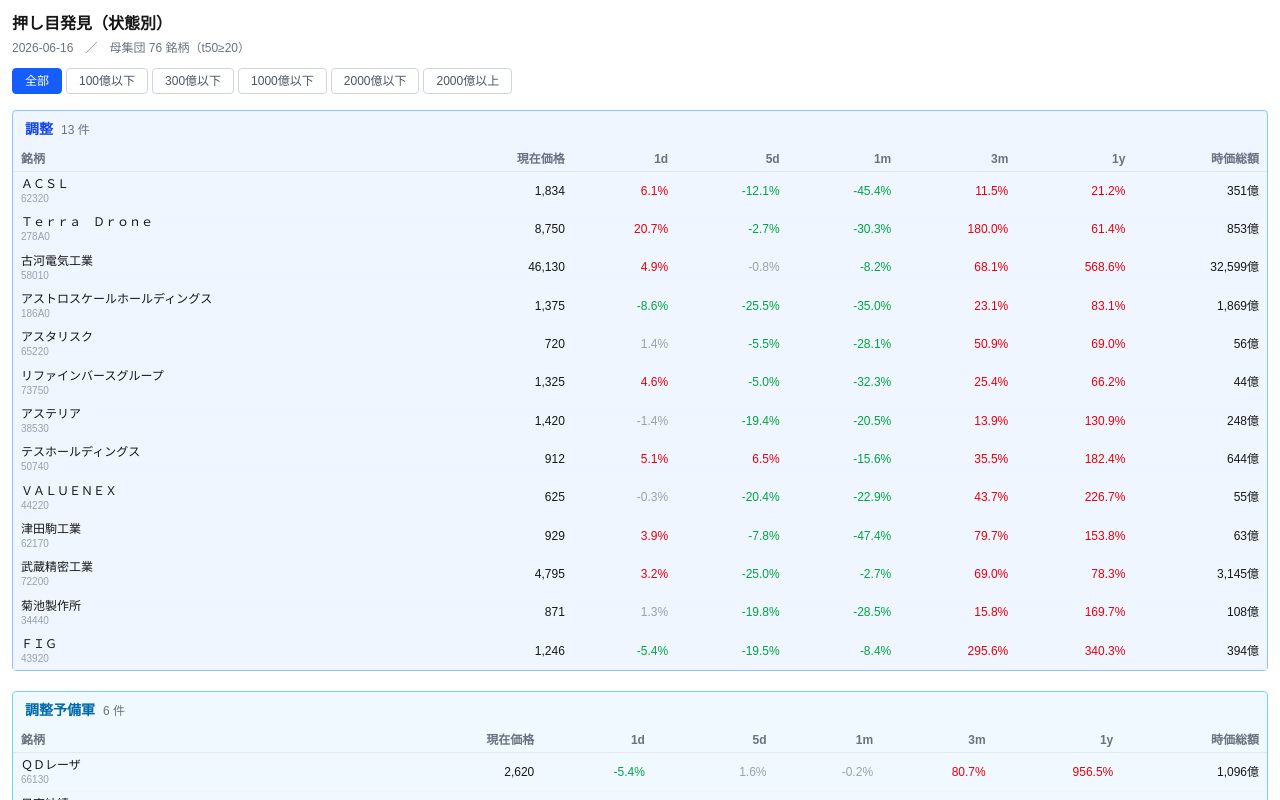
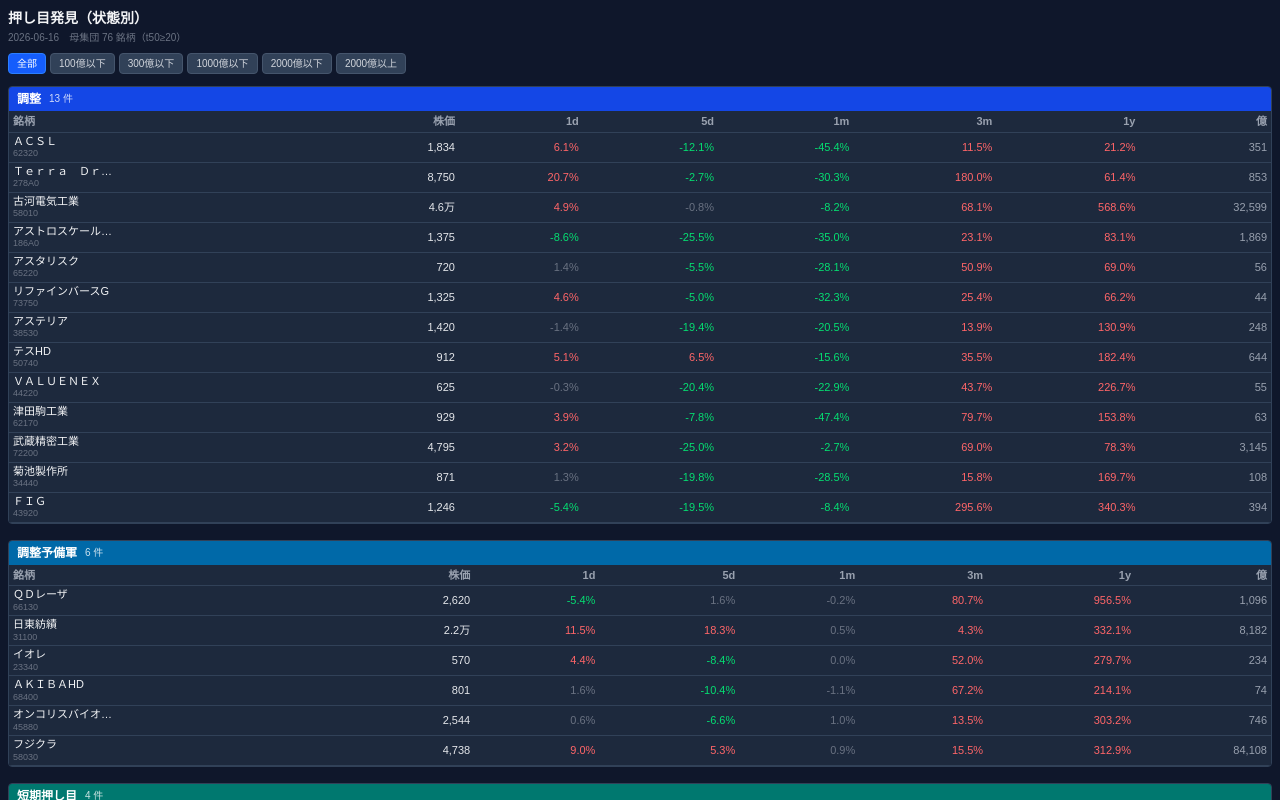
Before and after one commit to biriyani0141/turnover-detector, a Next.js app in the folder web/: page /pullback in a window 1280 px wide. Shown: the top 800 px of the page. Built offline with nearby package versions, Linux system fonts and the light colour scheme.

Commit message:
style: 押し目③画面をダーク・高密度UIに改善（全列表示・銘柄名短縮）

```diff
--- a/web/src/app/pullback/page.tsx
+++ b/web/src/app/pullback/page.tsx
@@ -1,7 +1,7 @@
 "use client";
 import { useEffect, useState, useMemo } from "react";
 
-// ─── 定数 ────────────────────────────────────────────────────────────────────
+// ─── 定数（判定ロジック・変更禁止） ───────────────────────────────────────────
 const NEUTRAL_PCT = 2.0;
 const MIN_TURNOVER_50 = 20;
 
@@ -51,21 +51,19 @@ function applyCapFilter(row: Row, cap: CapFilter): boolean {
   return true;
 }
 
-// ─── 状態セクション設定 ──────────────────────────────────────────────────────
+// ─── 状態セクション設定（ダーク用） ───────────────────────────────────────────
 const STATE_CONFIG: {
   label: StateLabel;
-  headerColor: string;
-  borderColor: string;
-  bgColor: string;
+  headerBg: string;
 }[] = [
-  { label: "調整",      headerColor: "text-blue-700",    borderColor: "border-blue-300",    bgColor: "bg-blue-50"    },
-  { label: "調整予備軍", headerColor: "text-sky-700",     borderColor: "border-sky-300",     bgColor: "bg-sky-50"     },
-  { label: "短期押し目", headerColor: "text-teal-700",    borderColor: "border-teal-300",    bgColor: "bg-teal-50"    },
-  { label: "加速中",    headerColor: "text-emerald-700", borderColor: "border-emerald-300", bgColor: "bg-emerald-50" },
-  { label: "失速",      headerColor: "text-red-700",     borderColor: "border-red-300",     bgColor: "bg-red-50"     },
+  { label: "調整",      headerBg: "bg-blue-700"    },
+  { label: "調整予備軍", headerBg: "bg-sky-700"     },
+  { label: "短期押し目", headerBg: "bg-teal-700"    },
+  { label: "加速中",    headerBg: "bg-emerald-700" },
+  { label: "失速",      headerBg: "bg-red-700"     },
 ];
 
-// ─── 状態判定ロジック ─────────────────────────────────────────────────────────
+// ─── 状態判定ロジック（変更禁止） ─────────────────────────────────────────────
 function tri(v: number | null): "+" | "0" | "-" | null {
   if (v === null || v === undefined) return null;
   if (v >= NEUTRAL_PCT)  return "+";
@@ -81,11 +79,11 @@ function classify(r: Row): StateLabel {
 
   if (s1y === null || s3m === null || s1m === null || s5d === null) return "対象外";
 
-  if (s1y === "+" && s3m === "+" && s1m === "-")                              return "調整";
-  if (s1y === "+" && s3m === "+" && s1m === "0")                              return "調整予備軍";
-  if (s1y === "+" && s3m === "+" && s1m === "+" && s5d === "-")               return "短期押し目";
+  if (s1y === "+" && s3m === "+" && s1m === "-")                               return "調整";
+  if (s1y === "+" && s3m === "+" && s1m === "0")                               return "調整予備軍";
+  if (s1y === "+" && s3m === "+" && s1m === "+" && s5d === "-")                return "短期押し目";
   if (s1y === "+" && s3m === "+" && s1m === "+" && (s5d === "+" || s5d === "0")) return "加速中";
-  if (s1y === "+" && s3m === "-")                                              return "失速";
+  if (s1y === "+" && s3m === "-")                                               return "失速";
 
   return "対象外";
 }
@@ -95,22 +93,35 @@ function pct(v: number | null): string {
   return v === null || v === undefined ? "-" : v.toFixed(1) + "%";
 }
 
-// 日本式：プラス=赤、マイナス=緑、中立帯=グレー
+// 日本式：プラス=赤、マイナス=緑（暗背景向け明度）
 function retColor(v: number | null): string {
-  if (v === null || v === undefined) return "text-gray-400";
-  if (v >= NEUTRAL_PCT)  return "text-red-600";
-  if (v <= -NEUTRAL_PCT) return "text-green-600";
-  return "text-gray-400";
+  if (v === null || v === undefined) return "text-gray-500";
+  if (v >= NEUTRAL_PCT)  return "text-red-400";
+  if (v <= -NEUTRAL_PCT) return "text-green-400";
+  return "text-gray-500";
 }
 
+// 株価：10000円以上は万表記でコンパクト化
 function fmtClose(v: number | null): string {
   if (v === null || v === undefined) return "-";
-  return v.toLocaleString("ja-JP");
+  if (v >= 10000) return (v / 10000).toFixed(1) + "万";
+  return Math.round(v).toLocaleString("ja-JP");
 }
 
+// 時価総額：億のみ表示（カンマなし）
 function fmtCap(v: number | null): string {
   if (v === null || v === undefined) return "-";
-  return v.toLocaleString("ja-JP", { maximumFractionDigits: 0 }) + "億";
+  return Math.round(v).toLocaleString("ja-JP");
+}
+
+// 銘柄名短縮：HD化・G化・8文字超を省略
+function shortName(name: string): string {
+  let s = name
+    .replace(/ホールディングス/g, "HD")
+    .replace(/ホールディング/g, "HD")
+    .replace(/グループ/g, "G");
+  if (s.length > 9) s = s.slice(0, 8) + "…";
+  return s;
 }
 
 // ─── メインコンポーネント ─────────────────────────────────────────────────────
@@ -177,29 +188,29 @@ export default function PullbackPage() {
     return result;
   }, [classified, capFilter]);
 
-  if (err)       return <pre className="p-4 text-red-600">ERROR: {err}</pre>;
-  if (!sections) return <div className="p-4">loading...</div>;
+  if (err)       return <pre className="p-4 text-red-400 bg-slate-900 min-h-screen">ERROR: {err}</pre>;
+  if (!sections) return <div className="p-4 bg-slate-900 text-gray-400 min-h-screen">loading...</div>;
 
   const totalBase = [...(classified?.values() ?? [])].flat().length;
   const offCount  = sections.get("対象外")?.length ?? 0;
 
   return (
-    <div className="p-3">
-      <h1 className="text-base font-bold mb-1">押し目発見（状態別）</h1>
-      <p className="text-xs text-gray-500 mb-3">
-        {meta?.date}　／　母集団 {totalBase} 銘柄（t50≥20）
+    <div className="min-h-screen bg-slate-900 text-gray-100 p-2">
+      <h1 className="text-sm font-bold mb-0.5 text-gray-100">押し目発見（状態別）</h1>
+      <p className="text-[10px] text-gray-500 mb-2">
+        {meta?.date}　母集団 {totalBase} 銘柄（t50≥20）
       </p>
 
       {/* 時価総額フィルタ */}
-      <div className="flex flex-wrap gap-1 mb-4">
+      <div className="flex flex-wrap gap-1 mb-3">
         {CAP_FILTERS.map((f) => (
           <button
             key={f.key}
             onClick={() => setCapFilter(f.key)}
-            className={`px-3 py-1 text-xs rounded border ${
+            className={`px-2 py-0.5 text-[10px] rounded border ${
               capFilter === f.key
-                ? "bg-blue-600 text-white border-blue-600"
-                : "bg-white text-gray-600 border-gray-300"
+                ? "bg-blue-600 text-white border-blue-500"
+                : "bg-slate-700 text-gray-300 border-slate-600"
             }`}
           >
             {f.label}
@@ -208,59 +219,57 @@ export default function PullbackPage() {
       </div>
 
       {/* 状態セクション */}
-      {STATE_CONFIG.map(({ label, headerColor, borderColor, bgColor }) => {
+      {STATE_CONFIG.map(({ label, headerBg }) => {
         const rows = sections.get(label) ?? [];
         if (rows.length === 0) return null;
         return (
-          <div key={label} className={`mb-5 rounded border ${borderColor} ${bgColor}`}>
-            <div className={`px-3 py-2 font-bold text-sm ${headerColor}`}>
-              {label}
-              <span className="ml-2 font-normal text-xs text-gray-500">
-                {rows.length} 件
-              </span>
+          <div key={label} className="mb-4 rounded overflow-hidden border border-slate-700">
+            {/* 色帯ヘッダ */}
+            <div className={`px-2 py-1 ${headerBg} text-white text-xs font-bold flex items-center gap-2`}>
+              <span>{label}</span>
+              <span className="font-normal text-[10px] opacity-80">{rows.length} 件</span>
             </div>
-            <div className="overflow-x-auto">
-              <table className="text-xs border-collapse w-full">
+            {/* テーブル */}
+            <div className="bg-slate-800">
+              <table className="text-[11px] border-collapse w-full">
                 <thead>
-                  <tr className="border-b border-gray-200 text-gray-500">
-                    {["銘柄", "現在価格", "1d", "5d", "1m", "3m", "1y", "時価総額"].map(
-                      (h) => (
-                        <th
-                          key={h}
-                          className="px-2 py-1 text-right whitespace-nowrap first:text-left"
-                        >
-                          {h}
-                        </th>
-                      )
-                    )}
+                  <tr className="border-b border-slate-700 text-gray-400">
+                    <th className="px-1 py-0.5 text-left">銘柄</th>
+                    <th className="px-1 py-0.5 text-right whitespace-nowrap">株価</th>
+                    <th className="px-1 py-0.5 text-right">1d</th>
+                    <th className="px-1 py-0.5 text-right">5d</th>
+                    <th className="px-1 py-0.5 text-right">1m</th>
+                    <th className="px-1 py-0.5 text-right">3m</th>
+                    <th className="px-1 py-0.5 text-right">1y</th>
+                    <th className="px-1 py-0.5 text-right whitespace-nowrap">億</th>
                   </tr>
                 </thead>
                 <tbody>
                   {rows.map((r) => (
-                    <tr key={r.code} className="border-b border-gray-100">
-                      <td className="px-2 py-1 text-left whitespace-nowrap">
-                        <div className="font-medium">{r.name}</div>
-                        <div className="text-[10px] text-gray-400">{r.code}</div>
+                    <tr key={r.code} className="border-b border-slate-700">
+                      <td className="px-1 py-0.5 text-left">
+                        <div className="text-gray-100 leading-tight">{shortName(r.name)}</div>
+                        <div className="text-[9px] text-gray-500 leading-tight">{r.code}</div>
                       </td>
-                      <td className="px-2 py-1 text-right whitespace-nowrap">
+                      <td className="px-1 py-0.5 text-right whitespace-nowrap text-gray-200">
                         {fmtClose(r.close)}
                       </td>
-                      <td className={"px-2 py-1 text-right " + retColor(r.ret_1d)}>
+                      <td className={"px-1 py-0.5 text-right whitespace-nowrap " + retColor(r.ret_1d)}>
                         {pct(r.ret_1d)}
                       </td>
-                      <td className={"px-2 py-1 text-right " + retColor(r.ret_5d)}>
+                      <td className={"px-1 py-0.5 text-right whitespace-nowrap " + retColor(r.ret_5d)}>
                         {pct(r.ret_5d)}
                       </td>
-                      <td className={"px-2 py-1 text-right " + retColor(r.ret_1m)}>
+                      <td className={"px-1 py-0.5 text-right whitespace-nowrap " + retColor(r.ret_1m)}>
                         {pct(r.ret_1m)}
                       </td>
-                      <td className={"px-2 py-1 text-right " + retColor(r.ret_3m)}>
+                      <td className={"px-1 py-0.5 text-right whitespace-nowrap " + retColor(r.ret_3m)}>
                         {pct(r.ret_3m)}
                       </td>
-                      <td className={"px-2 py-1 text-right " + retColor(r.ret_1y)}>
+                      <td className={"px-1 py-0.5 text-right whitespace-nowrap " + retColor(r.ret_1y)}>
                         {pct(r.ret_1y)}
                       </td>
-                      <td className="px-2 py-1 text-right whitespace-nowrap">
+                      <td className="px-1 py-0.5 text-right whitespace-nowrap text-gray-400">
                         {fmtCap(r.mktcap_oku)}
                       </td>
                     </tr>
@@ -273,7 +282,7 @@ export default function PullbackPage() {
       })}
 
       {/* 対象外 件数注記 */}
-      <p className="text-[10px] text-gray-400 mt-2">
+      <p className="text-[10px] text-gray-600 mt-1">
         対象外（中期データ不足・中立帯等）: {offCount} 件
       </p>
     </div>
```
